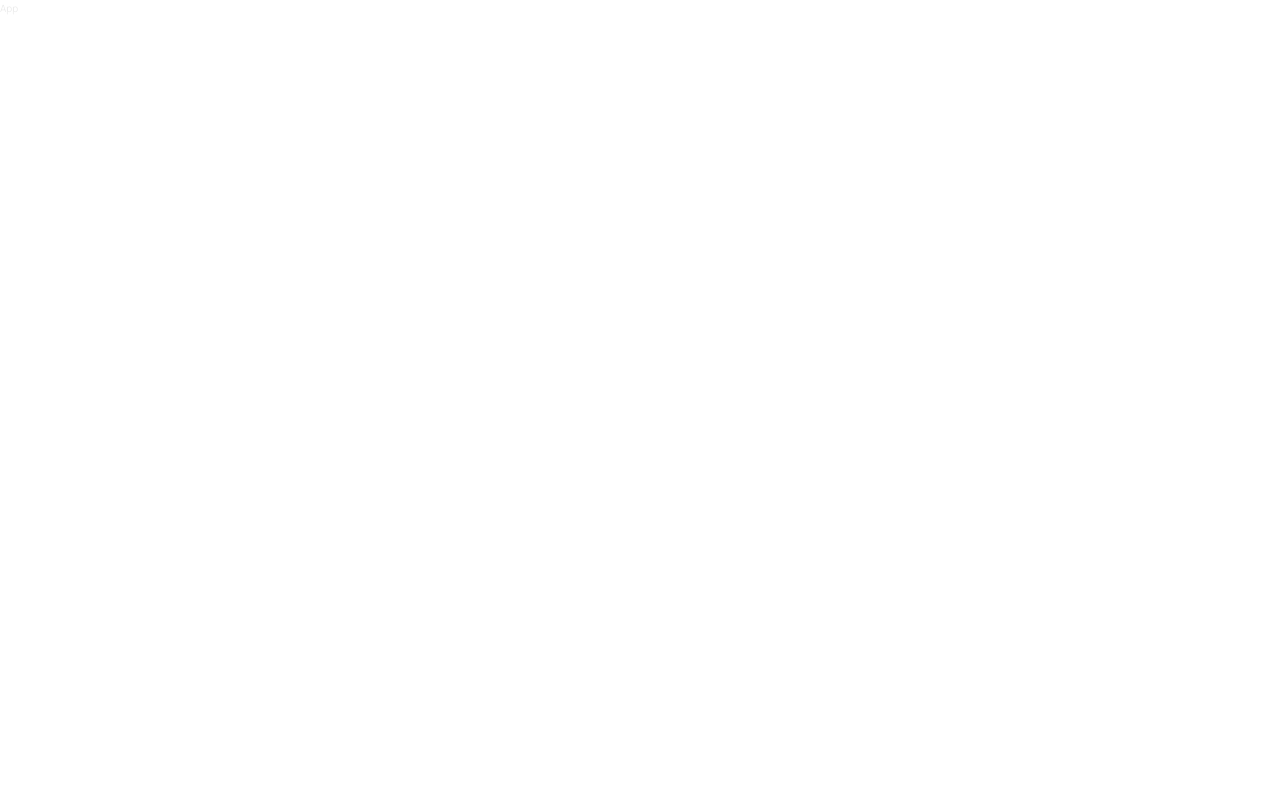
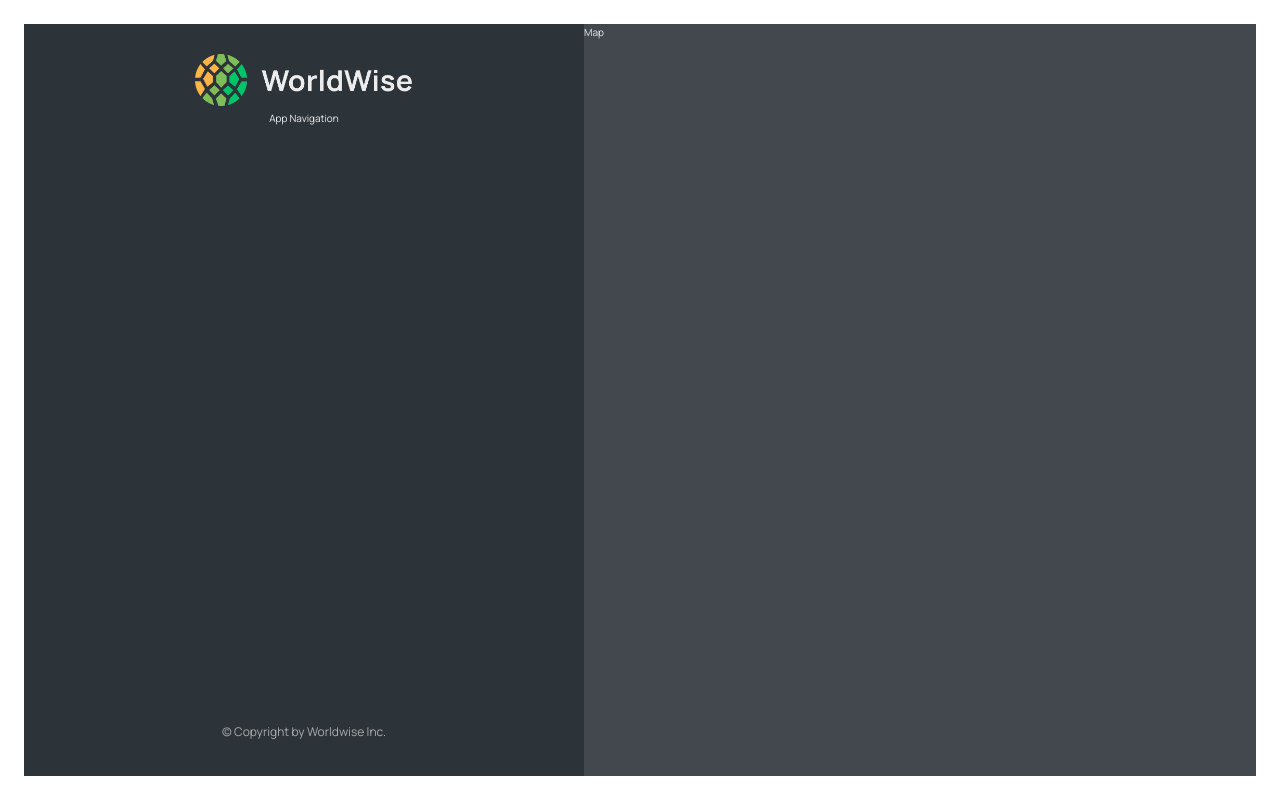
Before and after one commit to dan3ci/worldwise-react, a React (Vite) app: page /app in a window 1280 px wide. Built offline with nearby package versions, Linux system fonts and the light colour scheme.

Commit message:
Nested Routes Initiated

```diff
--- a/src/App.jsx
+++ b/src/App.jsx
@@ -3,8 +3,8 @@ import Product from "./pages/Product";
 import Pricing from "./pages/Pricing";
 import Homepage from "./pages/Homepage";
 import PageNotFound from "./pages/PageNotFound";
+import Login from "./pages/Login";
 import AppLayout from "./pages/AppLayout";
-import Login from "./pages/Login";
 
 function App() {
   return (
@@ -13,7 +13,10 @@ function App() {
         <Route path="/" element={<Homepage />} />
         <Route path="product" element={<Product />} />
         <Route path="pricing" element={<Pricing />} />
-        <Route path="app" element={<AppLayout />} />
+        <Route path="app" element={<AppLayout />}>
+          <Route path="cities" element={<p>List of Cities</p>} />
+          <Route path="countries" element={<p>Countries</p>} />
+        </Route>
         <Route path="login" element={<Login />} />
 
         <Route path="*" element={<PageNotFound />} />
--- /dev/null
+++ b/src/components/AppNav.jsx
@@ -0,0 +1,3 @@
+export default function AppNav() {
+  return <div>App Navigation</div>;
+}
--- /dev/null
+++ b/src/components/Map.jsx
@@ -0,0 +1,4 @@
+import styles from "./Map.module.css";
+export default function Map() {
+  return <div className={styles.mapContainer}>Map</div>;
+}
--- /dev/null
+++ b/src/components/Sidebar.jsx
@@ -0,0 +1,18 @@
+import { Outlet } from "react-router-dom";
+import AppNav from "./AppNav";
+import Logo from "./Logo";
+import styles from "./Sidebar.module.css";
+export default function Sidebar() {
+  return (
+    <div className={styles.sidebar}>
+      <Logo />
+      <AppNav />
+      <Outlet />
+      <footer className={styles.footer}>
+        <p className={styles.copyright}>
+          &copy; Copyright {new Date().getFullYear} by Worldwise Inc.
+        </p>
+      </footer>
+    </div>
+  );
+}
--- a/src/pages/AppLayout.jsx
+++ b/src/pages/AppLayout.jsx
@@ -1,3 +1,12 @@
+import Map from "../components/Map";
+import Sidebar from "../components/Sidebar";
+
+import styles from "./AppLayout.module.css";
 export default function AppLayout() {
-  return <div>App</div>;
+  return (
+    <div className={styles.app}>
+      <Sidebar />
+      <Map />
+    </div>
+  );
 }
```
